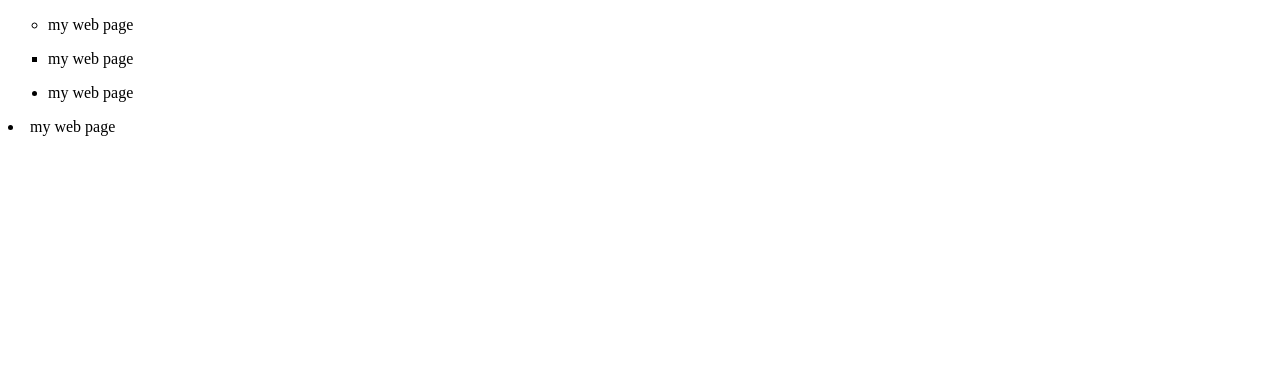
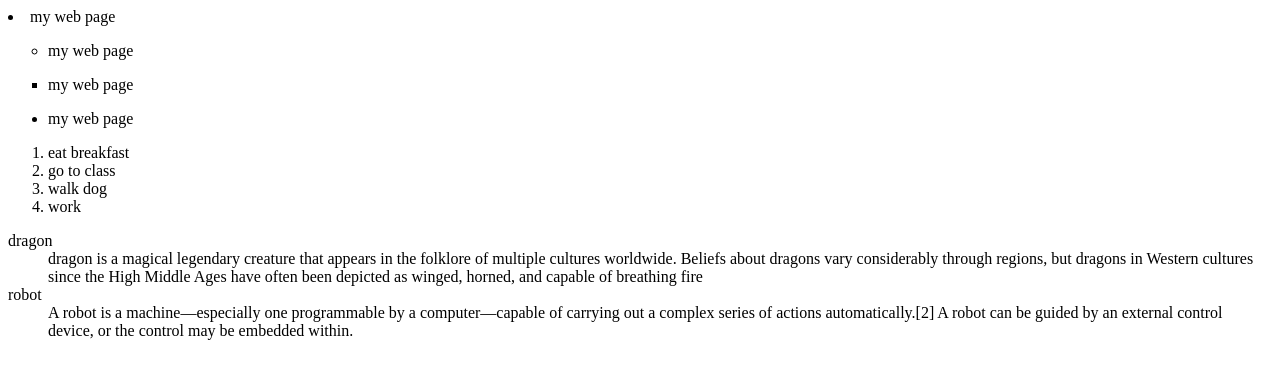
Before and after one commit to SudarshanAg31/HTML---CSS, a plain HTML site: page styled_lists.html in a window 1280 px wide. Drawn offline with Linux system fonts and the light colour scheme.

Commit message:
add ordered and description list

```diff
--- a/styled_lists.html
+++ b/styled_lists.html
@@ -4,6 +4,8 @@
         <title>styled_lists</title>
     </head>
     <body>
+        <li>my web page</li>
+        <!--unordered list-->
         <ul style ="list-style-type:circle">
         <li>my web page</li>
         </ul>
@@ -13,6 +15,23 @@
         <ul style ="list-style-type:disc">
         <li>my web page</li>
         </ul>
-        <li>my web page</li>
+        <!--ordered list-->
+        <ol>
+            <li>eat breakfast</li>
+            <li>go to class</li>
+            <li> walk dog</li>
+            <li>work</li>
+
+        </ol>
+        <!--description list-->
+        <!--key value pair-->
+        <!--dt is key-->
+        <!--dd is value-->
+        <dl>
+            <dt>dragon</dt>
+            <dd> dragon is a magical legendary creature that appears in the folklore of multiple cultures worldwide. Beliefs about dragons vary considerably through regions, but dragons in Western cultures since the High Middle Ages have often been depicted as winged, horned, and capable of breathing fire</dd>
+            <dt>robot</dt>
+            <dd>A robot is a machine—especially one programmable by a computer—capable of carrying out a complex series of actions automatically.[2] A robot can be guided by an external control device, or the control may be embedded within.</dd>
+        </dl>
     </body>
 </html>
```
